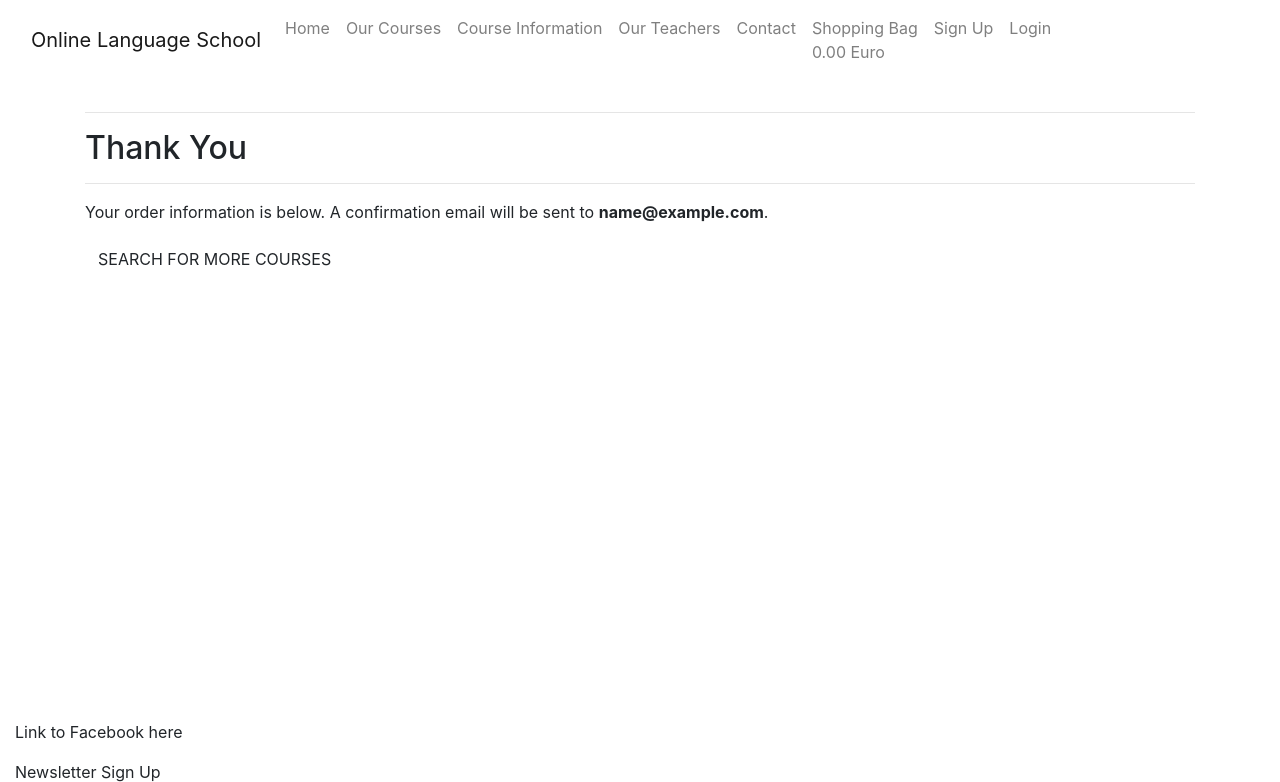
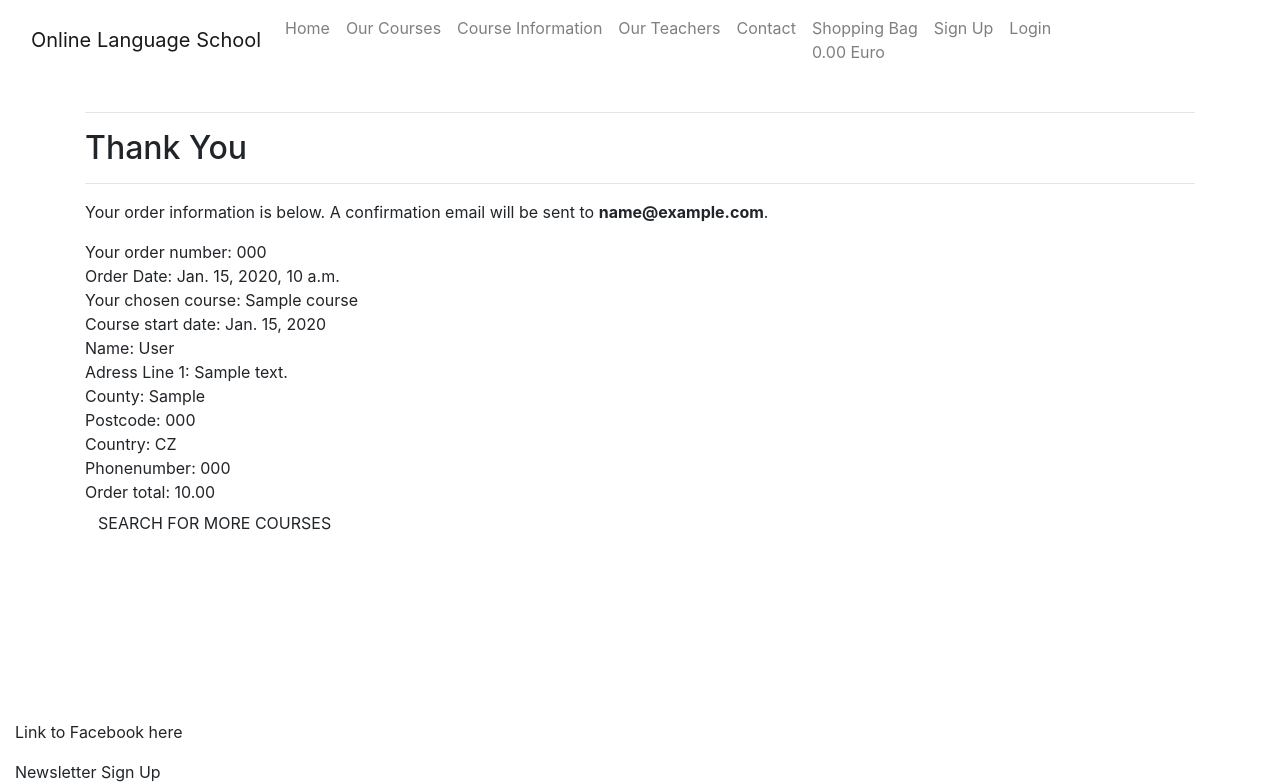
Before and after one commit to JulianeGampe/language-school, a Django app: page /checkout/checkoutsuccess/000 in a window 1280 px wide. Shown: the top 782 px of the page. Run offline with Django 3.2, Linux system fonts and the light colour scheme; tables that the repository leaves empty hold one stand-in row (values such as "Sample post"); some libraries are stand-ins or nearby versions.

Commit message:
Add order summary to checkoutsuccess template

```diff
--- a/checkout/templates/checkout/checkoutsuccess.html
+++ b/checkout/templates/checkout/checkoutsuccess.html
@@ -13,6 +13,42 @@
             </div>
         </div>
 
+
+        <div class="row">
+            <div class="col">
+            Your order number: {{ order.ordernumber }} <br>
+            Order Date: {{ order.date }} <br>
+            </div>
+        </div>
+
+        {% for item in order.lineitems.all %}
+        <div class="row">
+            <div class="col">
+                Your chosen course: {{ item.course.name }} <br>
+                Course start date: {{ item.course.startdate }} <br>
+            </div>
+        </div>
+        {% endfor %}
+
+        <div class="row">
+            <div class="col">
+            Name: {{ order.fullname }} <br>
+            Adress Line 1: {{ order.streetaddress1 }} <br>
+            {% if order.street_address2 %}
+            Adress Line 2: {{ order.streetaddress2 }} <br>
+            {% endif %}
+            {% if order.county %}
+            County: {{ order.county }} <br>
+            {% endif %}
+            {% if order.postcode %}
+            Postcode: {{ order.postcode }} <br>
+            {% endif %}
+            Country: {{ order.country }} <br>
+            Phonenumber: {{ order.phonenumber }} <br>
+            Order total: {{ order.total }} <br>
+            </div>
+        </div>
+
         <div class="row">
 			<div class="col">
 				<a href="{% url 'allcourses' %}" class="btn btn-black">
```
